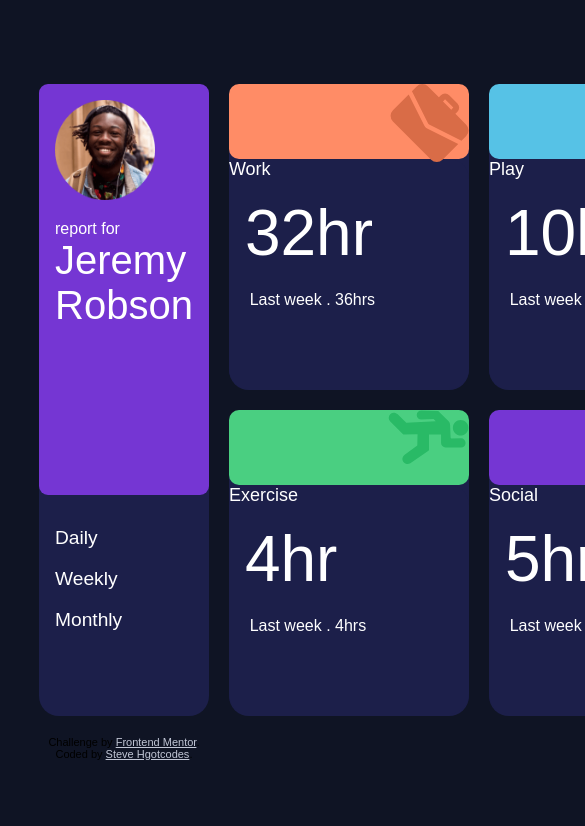
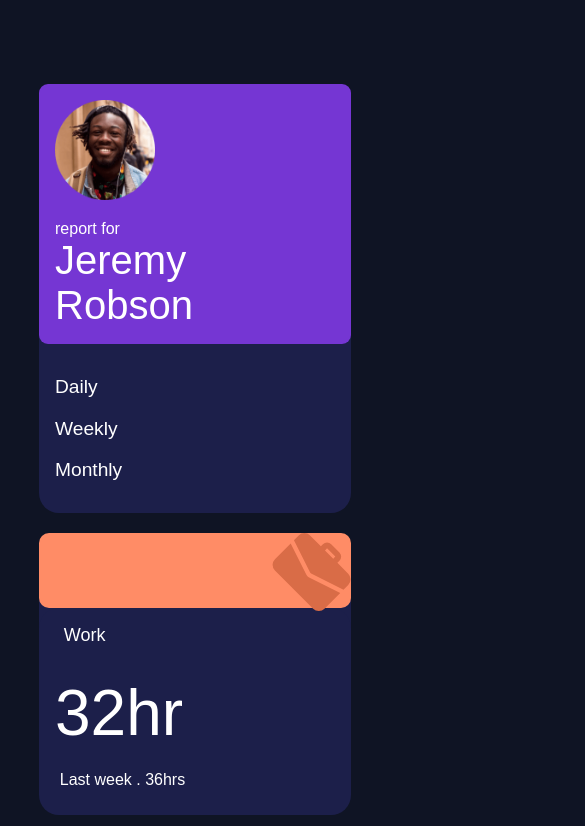
Before and after one commit to stevehotcodes/time-grid-challenge, a plain HTML site: page index.html in a window 390 px wide. Shown: the top 826 px of the page, 585 px wide, since content can reach past the window. Drawn offline with Linux system fonts and the light colour scheme.

Commit message:
fixed the responsiveness

```diff
--- a/index.html
+++ b/index.html
@@ -11,7 +11,7 @@
 
   <!-- Feel free to remove these styles or customise in your own stylesheet 👍 -->
   <style>
-    .attribution { font-size: 11px; text-align: center; }
+    .attribution { font-size: 11px; text-align: center; width:100%; display: flex; justify-content: center;}
     .attribution a { color: hsl(227, 19%, 80%); text-align: center; }
 
 
@@ -114,7 +114,7 @@
     </div>
     <div class="attribution">
       Challenge by <a href="https://www.frontendmentor.io?ref=challenge" target="_blank">Frontend Mentor</a>.
-      Coded by <a href="https://github.com/stevehotcodes">Steve Hgotcodes</a>.
+      Coded by <a href="https://github.com/stevehotcodes">Steve Hotcodes</a>.
     </div>
 
   </div>
--- a/styles.css
+++ b/styles.css
@@ -78,9 +78,13 @@ body{
 .card-title-ellipsis{
     display: flex;
     justify-content:space-around;
+    align-items: center;
     gap:150px;
     align-items:center;
     font-size:18px;
+    /* border:2px solid red; */
+    width:100%;
+    height:3rem;
 }
 
 #name-photo-tag{
@@ -136,6 +140,7 @@ body{
     width:100%;
     height:75px;
     border-radius:10px;
+
 }
 
 
@@ -160,3 +165,18 @@ svg{
 #selfcare{
     grid-area:selfcare;
 }
+
+@media screen and (max-width:768px){
+    .main{
+        width:80vw;
+        height:80vh;
+        display:grid;
+        grid-template-columns: repeat(1, 1fr);
+        grid-template-rows:repeat(6,1fr);
+        grid-template-areas:
+        'jeremy ''work ' 'play' 'study' 'exercise' 'social' 'selfcare'
+
+         ;
+        gap:20px;
+    }
+}
```
